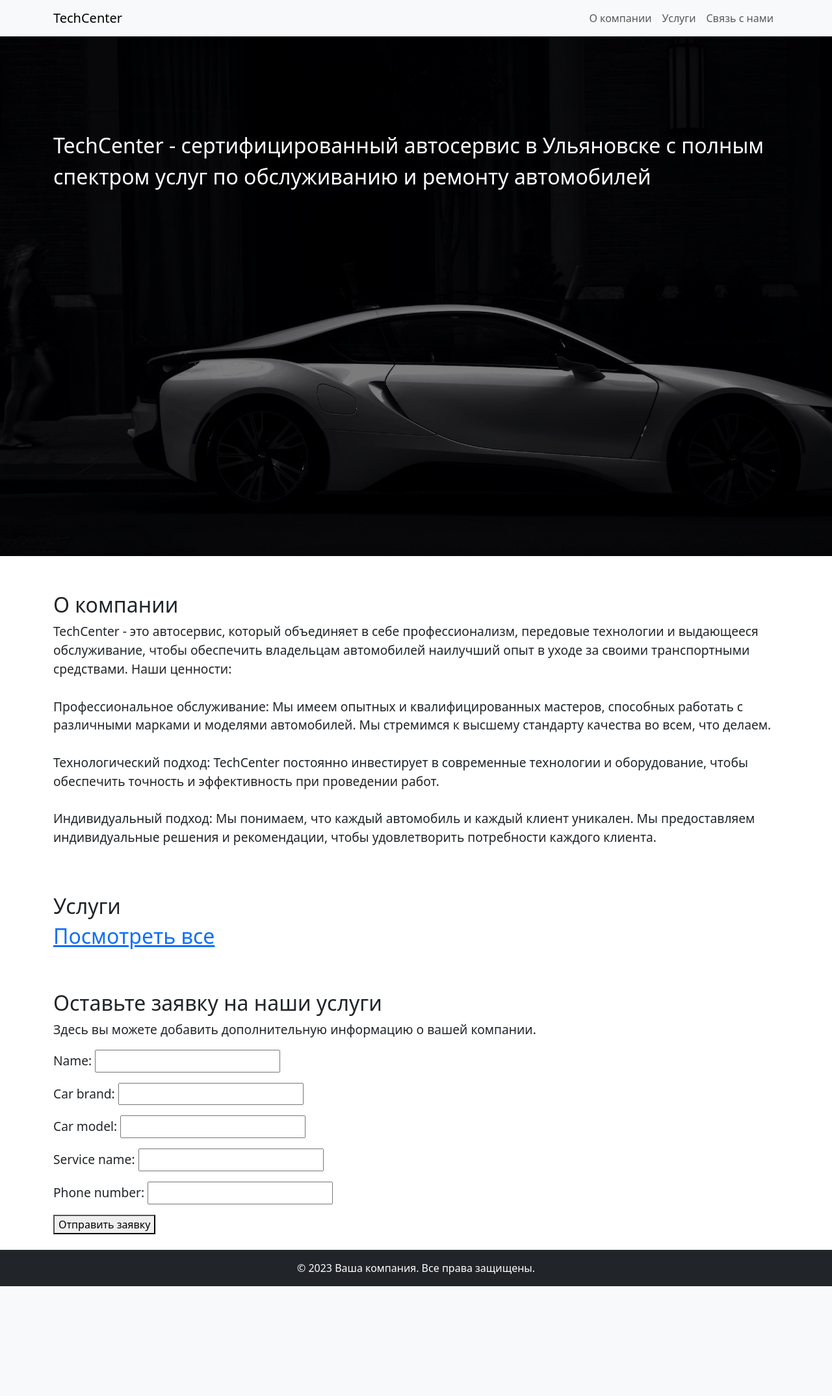
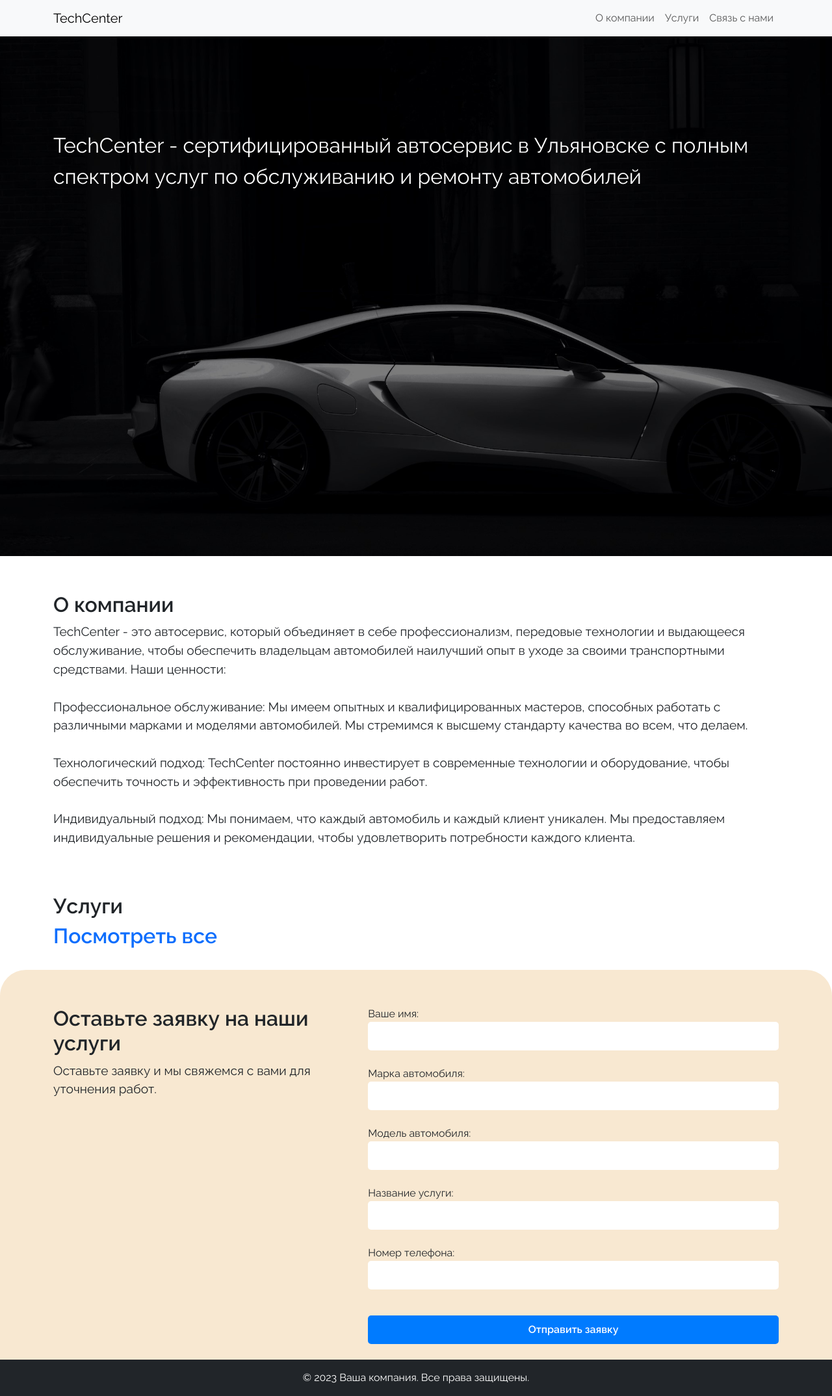
Before and after one commit to superhugebetformiladze/kpo-kurs-project, a Django app: template carservice/mainsite/templates/mainsite/index.html in a window 1280 px wide. Shown: the whole page at 65% size. Before the commit the page ends 1980 px from the top, so only its background shows below. Run offline with Django 4.2, Linux system fonts and the light colour scheme; the template is opened without the code that fills it: values that come from a table or form of the project are taken from there, others are empty.

Commit message:
form style and sending request

```diff
--- a/carservice/carservice/settings.py
+++ b/carservice/carservice/settings.py
@@ -112,7 +112,7 @@
 
 LANGUAGE_CODE = 'ru'
 
-TIME_ZONE = 'UTC'
+TIME_ZONE = 'Europe/Ulyanovsk'
 
 USE_I18N = True
 
--- a/carservice/mainsite/forms.py
+++ b/carservice/mainsite/forms.py
@@ -5,3 +5,10 @@
     class Meta:
         model = ServiceRequest
         fields = ['name', 'car_brand', 'car_model', 'service_name', 'phone_number']
+        labels = {
+            'name': 'Ваше имя',
+            'car_brand': 'Марка автомобиля',
+            'car_model': 'Модель автомобиля',
+            'service_name': 'Название услуги',
+            'phone_number': 'Номер телефона',
+        }
--- a/carservice/mainsite/static/mainsite/css/style.css
+++ b/carservice/mainsite/static/mainsite/css/style.css
@@ -27,3 +27,81 @@
 p {
     font-size: 1.2rem;
 }
+
+a {
+    text-decoration: none;
+}
+
+h2 {
+    font-weight: 600;
+}
+
+.wrapper-background {
+    background-color: #f8e8d1;
+    border-radius: 40px 40px 0 0;
+}
+
+.wrapper-request-form {
+    display: flex;
+    flex-direction: row;
+    justify-content: space-between;
+}
+
+.request-text {
+    display: flex;
+    flex-direction: column;
+    margin-right: 2rem;
+}
+
+.request-form {
+    width: 70%;
+}
+
+form {
+    display: flex;
+    flex-direction: column;
+}
+
+input[type="text"] {
+    width: 100%;
+    padding: 10px;
+    margin-bottom: 1.5rem;
+    border: none;
+    border-radius: 5px;
+}
+
+input[type="text"]:focus {
+    border: none;
+}
+
+button[type="submit"] {
+    margin-top: 1rem;
+    font-weight: 600;
+    background-color: #007BFF;
+    color: #fff;
+    padding: 10px;
+    border: none;
+    border-radius: 5px;
+    cursor: pointer;
+    transition: all 0.3s ease;
+}
+
+button[type="submit"]:hover {
+    background-color: #066cda;
+}
+
+@media (max-width: 767px) {
+    .wrapper-request-form {
+        display: flex;
+        flex-direction: column;
+    }
+
+    .request-text {
+        margin-right: 0;
+        margin-bottom: 2rem;
+    }
+
+    .request-form {
+        width: auto;
+    }
+}
--- a/carservice/mainsite/templates/mainsite/base.html
+++ b/carservice/mainsite/templates/mainsite/base.html
@@ -5,11 +5,11 @@
 <head>
     <meta charset="UTF-8">
     <meta name="viewport" content="width=device-width, initial-scale=1.0">
-    <link type="text/css" href="{% static 'mainsite/css/style.css' %}" rel="stylesheet" />
     <link rel="preconnect" href="https://fonts.googleapis.com">
     <link rel="preconnect" href="https://fonts.gstatic.com" crossorigin>
     <link href="https://fonts.googleapis.com/css2?family=Raleway:wght@400;600&display=swap" rel="stylesheet">
     <link href="https://cdn.jsdelivr.net/npm/bootstrap@5.3.2/dist/css/bootstrap.min.css" rel="stylesheet" integrity="sha384-T3c6CoIi6uLrA9TneNEoa7RxnatzjcDSCmG1MXxSR1GAsXEV/Dwwykc2MPK8M2HN" crossorigin="anonymous">
+    <link type="text/css" href="{% static 'mainsite/css/style.css' %}" rel="stylesheet" />
     <title>TechCenter</title>
 </head>
 
@@ -30,7 +30,7 @@
                         <a class="nav-link" data-value="services" href="#">Услуги</a>
                     </li>
                     <li class="nav-item">
-                        <a class="nav-link" data-value="contacts" href="#">Связь с нами</a>
+                        <a class="nav-link" data-value="service-request" href="#">Связь с нами</a>
                     </li>
                 </ul>
             </div>
--- a/carservice/mainsite/templates/mainsite/index.html
+++ b/carservice/mainsite/templates/mainsite/index.html
@@ -43,16 +43,23 @@
             {% endfor %}
         </div>
     </section>
+</div>
 
-    <!-- Дополнительная информация -->
-    <section id="contacts" style="padding-top: 56px;">
+<div class="wrapper-background">
+    <div class="container pb-4">
+        <section id="service-request" style="padding-top: 56px;">
+
+            <div class="wrapper-request-form">
+
+                <div class="request-text">
                     <h2>Оставьте заявку на наши услуги</h2>
-        <p>Здесь вы можете добавить дополнительную информацию о вашей компании.</p>
-    </section>
+                    <p>Оставьте заявку и мы свяжемся с вами для уточнения работ.</p>
+                </div>
 
+                <div class="request-form">
                     <form method="post" action="{{service_request_url}}">
                         {% csrf_token %}
-        {{ form.as_p }}
+                        {{ form.as_div }}
                         <button type="submit">Отправить заявку</button>
                     </form>
                     {% if form.errors %}
@@ -68,4 +75,13 @@
 
                 </div>
 
+            </div>
+
+        </section>
+    </div>
+</div>
+
+
+
+
 {% endblock %}
--- a/carservice/mainsite/views.py
+++ b/carservice/mainsite/views.py
@@ -6,6 +6,7 @@
 from django.urls import reverse
 from telegram import Bot
 import asyncio
+from datetime import datetime
 
 
 bot = Bot(token=settings.TELEGRAM_BOT_TOKEN)
@@ -18,13 +19,16 @@
 
             # Отправка сообщения в Telegram
             chat_id = settings.TELEGRAM_CHAT_ID
+            formatted_timestamp = service_request.timestamp.strftime('%H:%M, %d-%m-%Y')
+
+
             message_text = f"Новая заявка!\n\n" \
                            f"Имя: {service_request.name}\n" \
                            f"Марка автомобиля: {service_request.car_brand}\n" \
                            f"Модель автомобиля: {service_request.car_model}\n" \
                            f"Услуга: {service_request.service_name}\n" \
                            f"Номер телефона: {service_request.phone_number}\n" \
-                           f"Время отправки: {service_request.timestamp}"
+                           f"Время отправки: {formatted_timestamp}"
 
             loop = asyncio.new_event_loop()
             asyncio.set_event_loop(loop)
```
Lines whose indentation alone changed are shown as unchanged.
